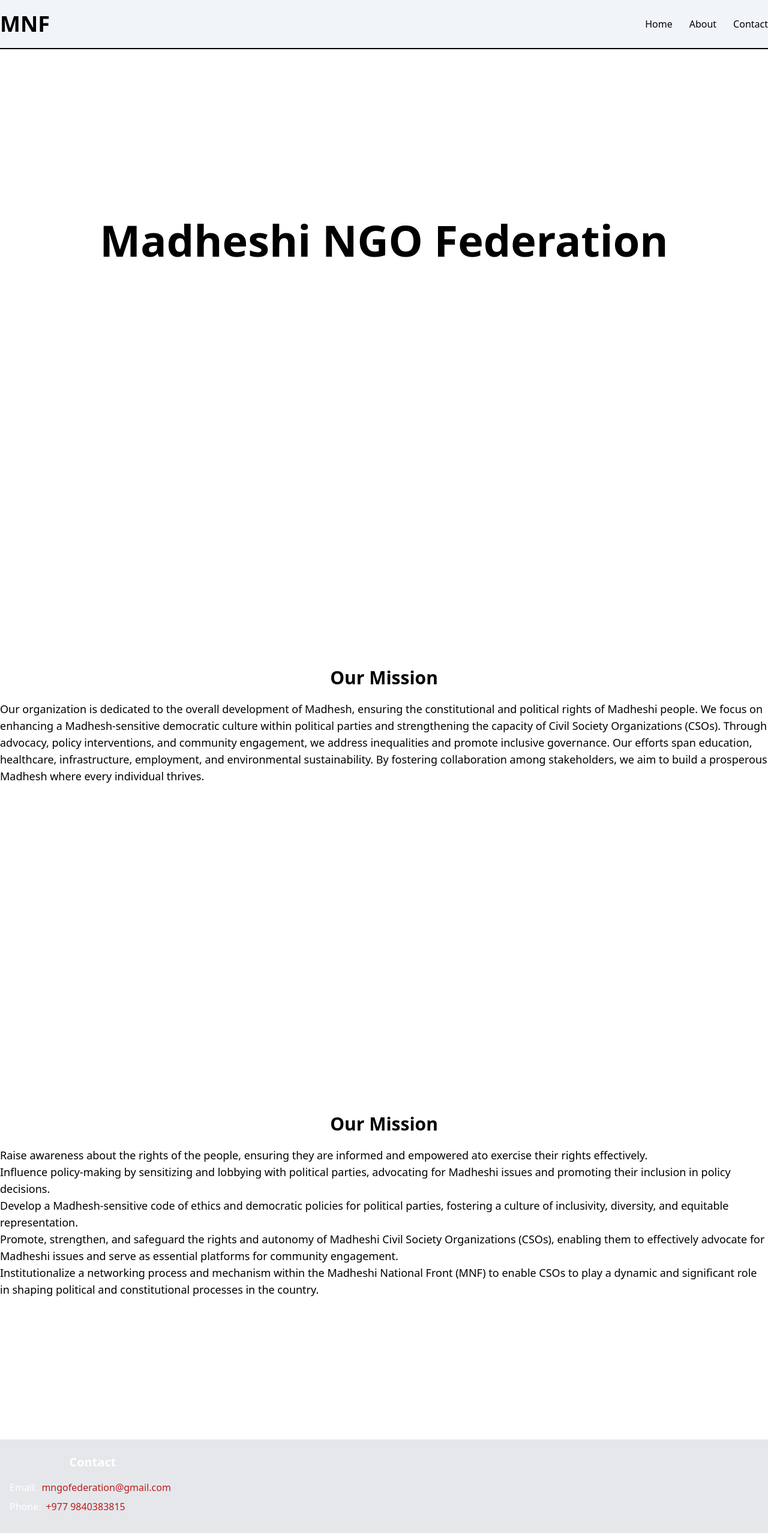
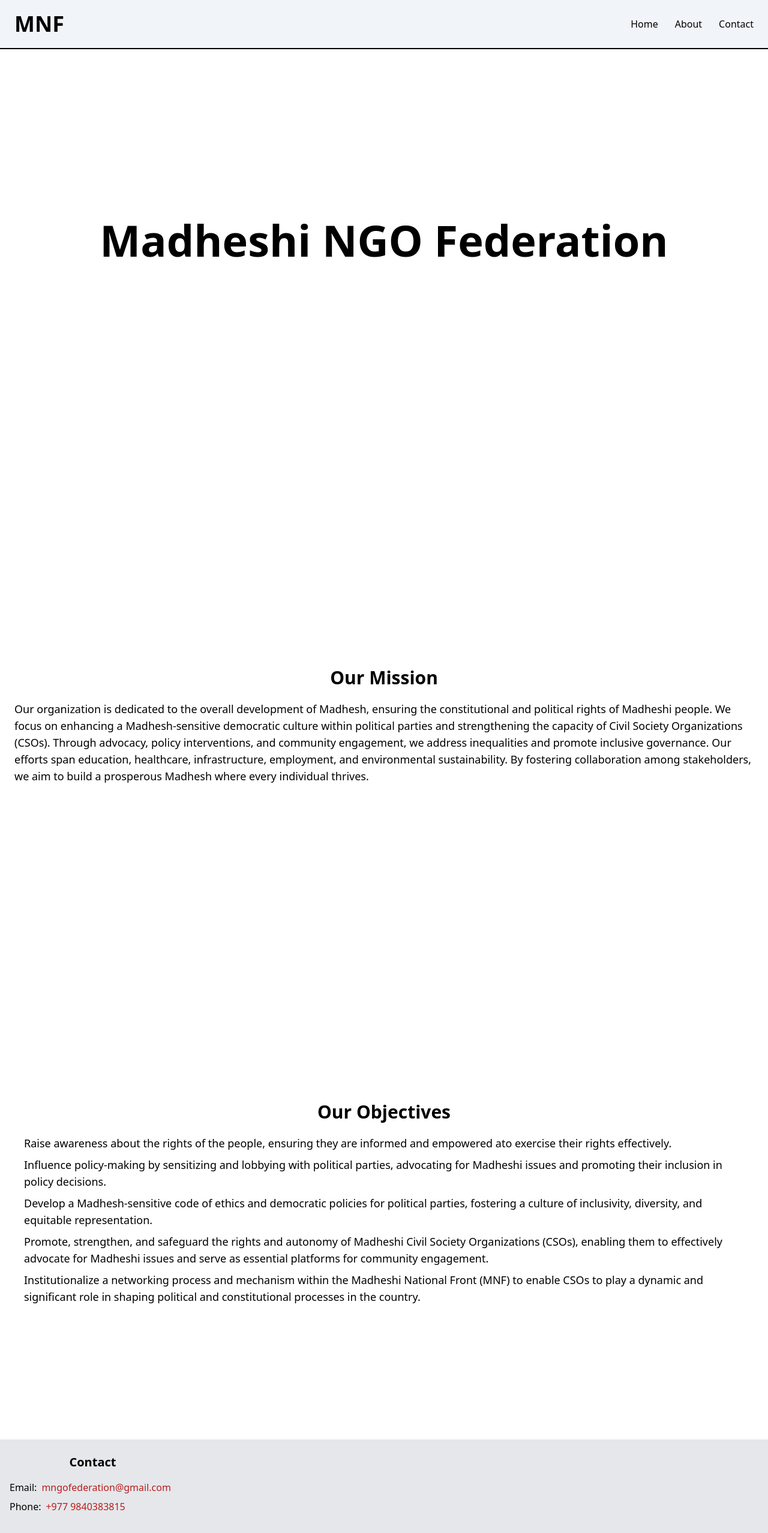
Before and after one commit to meutshuk/madesi, a React (Vite) app: page / in a window 1280 px wide. Shown: the top 2556 px of the page at 60% size. Built offline with nearby package versions, Linux system fonts and the light colour scheme.

Commit message:
fixed responsive

```diff
--- a/src/Footer.jsx
+++ b/src/Footer.jsx
@@ -1,6 +1,6 @@
 export default function Footer() {
   return (
-    <footer className="bg-gray-200 text-white py-6 text-black ">
+    <footer className="bg-gray-200  py-6 text-black ">
       <div className="container mx-auto flex justify-between px-4">
         <div className="mb-4 ">
           <h4 className="text-xl font-bold mb-4 text-center">Contact</h4>
--- a/src/Home.jsx
+++ b/src/Home.jsx
@@ -1,7 +1,7 @@
 export default function Home() {
   return (
     <section className="snap-center shrink-0   h-screen flex justify-center items-center">
-      <div className="container text-center font-extrabold text-7xl">
+      <div className="container text-center font-extrabold text-5xl md:text-7xl">
         Madheshi NGO Federation
       </div>
     </section>
--- a/src/Mission.jsx
+++ b/src/Mission.jsx
@@ -1,9 +1,11 @@
 export default function Mission() {
   return (
-    <section className=" snap-center h-screen flex flex-col justify-center items-center">
-      <div className="container  ">
-        <div className="text-3xl text-center font-bold my-5">Our Mission</div>
-        <p className="text-lg ">
+    <section className=" snap-center h-screen flex flex-col justify-center items-center mx-6">
+      <div className="container   ">
+        <div className="text-2xl  md:text-3xl text-center font-bold my-5">
+          Our Mission
+        </div>
+        <p className="text-base md:text-lg ">
           Our organization is dedicated to the overall development of Madhesh,
           ensuring the constitutional and political rights of Madheshi people.
           We focus on enhancing a Madhesh-sensitive democratic culture within
--- a/src/Nav.jsx
+++ b/src/Nav.jsx
@@ -1,12 +1,25 @@
+import React, { useState } from "react";
+
 export default function Nav() {
+  const [isOpen, setIsOpen] = useState(false);
+
   return (
-    <div className="border-black border-b-2 flex justify-center items-center py-5 fixed w-full bg-slate-100 ">
+    <div className="relative">
+      <div className="border-black border-b-2 flex justify-center items-center py-5 fixed w-full bg-slate-100 px-6 z-10">
         <div className="container flex justify-between items-center">
           <a href="/" className="font-bold text-4xl">
             MNF
           </a>
 
-        <ul className="flex gap-7">
+          <button
+            className="md:hidden px-2 py-1 border rounded z-[100] absolute right-5 top-5
+            "
+            onClick={() => setIsOpen(!isOpen)}
+          >
+            {isOpen ? "Close" : "Menu"}
+          </button>
+
+          <ul className="hidden md:flex gap-7">
             <li>
               <a href="/">Home</a>
             </li>
@@ -19,5 +32,35 @@ export default function Nav() {
           </ul>
         </div>
       </div>
+
+      {isOpen && (
+        <div
+          onClick={() => {
+            setIsOpen(false);
+          }}
+          className="fixed inset-0 bg-black bg-opacity-50 h-screen"
+        >
+          <div className="flex flex-col justify-center h-full space-y-4 p-5">
+            <ul className="flex flex-col space-y-4 bg-white p-5 rounded mx-5">
+              <li>
+                <a href="/" className="block px-5 py-2">
+                  Home
+                </a>
+              </li>
+              <li>
+                <a href="#" className="block px-5 py-2">
+                  About
+                </a>
+              </li>
+              <li>
+                <a href="#" className="block px-5 py-2">
+                  Contact
+                </a>
+              </li>
+            </ul>
+          </div>
+        </div>
+      )}
+    </div>
   );
 }
--- a/src/Objectives.jsx
+++ b/src/Objectives.jsx
@@ -1,30 +1,32 @@
 export default function Objectives() {
   return (
-    <section className=" snap-center h-screen flex flex-col justify-center items-center">
+    <section className=" snap-center h-screen flex flex-col justify-center items-center mx-10">
       <div className="container">
-        <div className="text-3xl text-center font-bold my-5">Our Mission</div>
-        <ul className="text-lg ">
-          <li className="relative custom-dot">
+        <div className="text-2xl md:text-3xl text-center font-bold my-5">
+          Our Objectives
+        </div>
+        <ul className="text-base md:text-lg ">
+          <li className=" mb-2">
             Raise awareness about the rights of the people, ensuring they are
             informed and empowered ato exercise their rights effectively.
           </li>
-          <li className="relative custom-dot">
+          <li className=" mb-2">
             Influence policy-making by sensitizing and lobbying with political
             parties, advocating for Madheshi issues and promoting their
             inclusion in policy decisions.
           </li>
-          <li className="relative custom-dot">
+          <li className=" mb-2">
             Develop a Madhesh-sensitive code of ethics and democratic policies
             for political parties, fostering a culture of inclusivity,
             diversity, and equitable representation.
           </li>
-          <li className="relative custom-dot">
+          <li className=" mb-2">
             Promote, strengthen, and safeguard the rights and autonomy of
             Madheshi Civil Society Organizations (CSOs), enabling them to
             effectively advocate for Madheshi issues and serve as essential
             platforms for community engagement.
           </li>
-          <li className="relative custom-dot">
+          <li className="mb-2">
             Institutionalize a networking process and mechanism within the
             Madheshi National Front (MNF) to enable CSOs to play a dynamic and
             significant role in shaping political and constitutional processes
--- a/src/index.css
+++ b/src/index.css
@@ -1,15 +1,6 @@
 @tailwind base;
 @tailwind components;
 @tailwind utilities;
-
-.custom-dot:before {
-  content: "•"; /* The bullet character */
-  color: #111; /* Bullet color */
-  font-size: 1.5em; /* Bullet size */
-  line-height: 1; /* Align the bullet with the text */
-  position: absolute;
-  left: -1.5em; /* Position the bullet to the left of the list item */
-}
 
 html {
   scroll-behavior: smooth;
```
Lines whose indentation alone changed are shown as unchanged.
